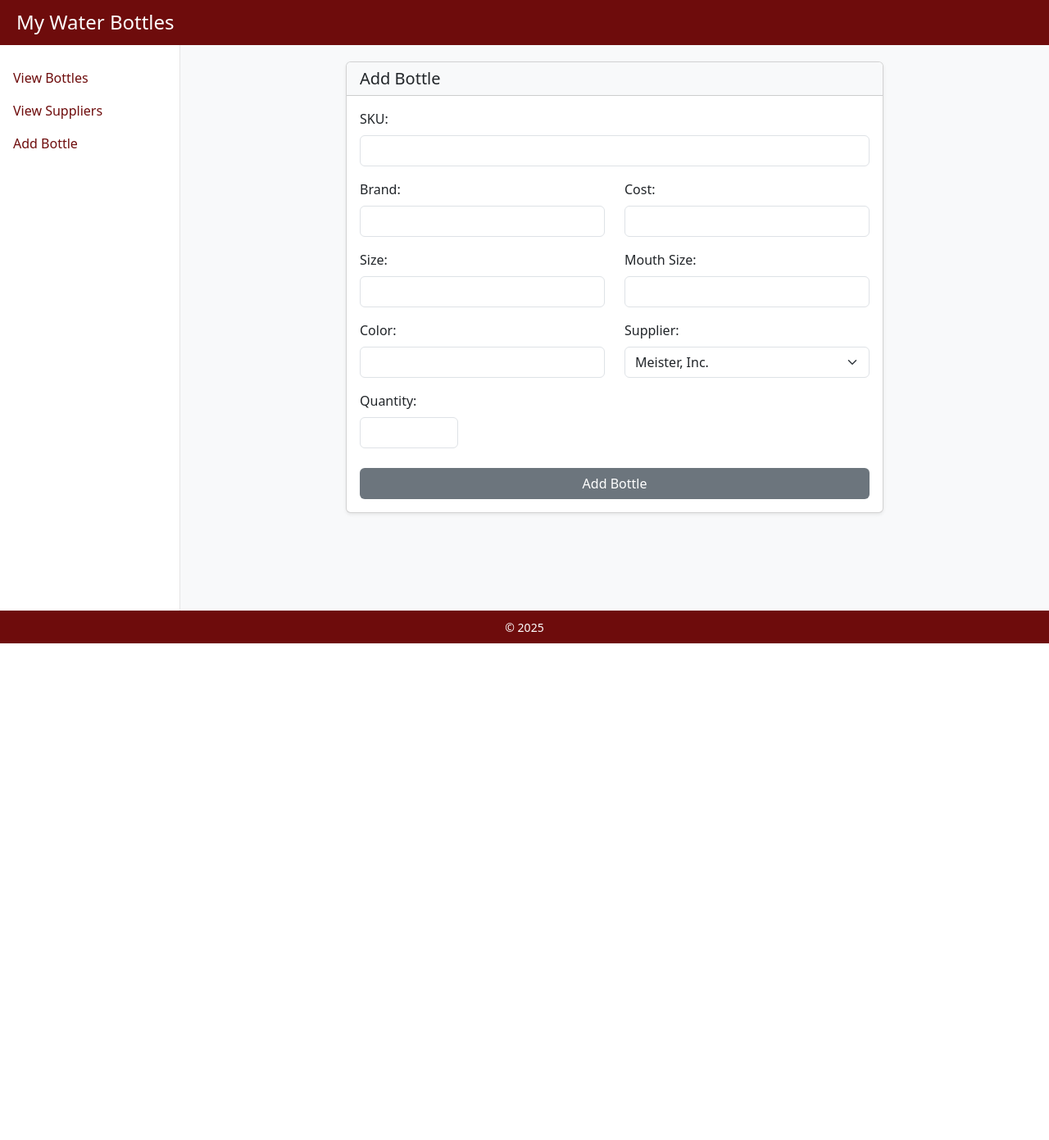
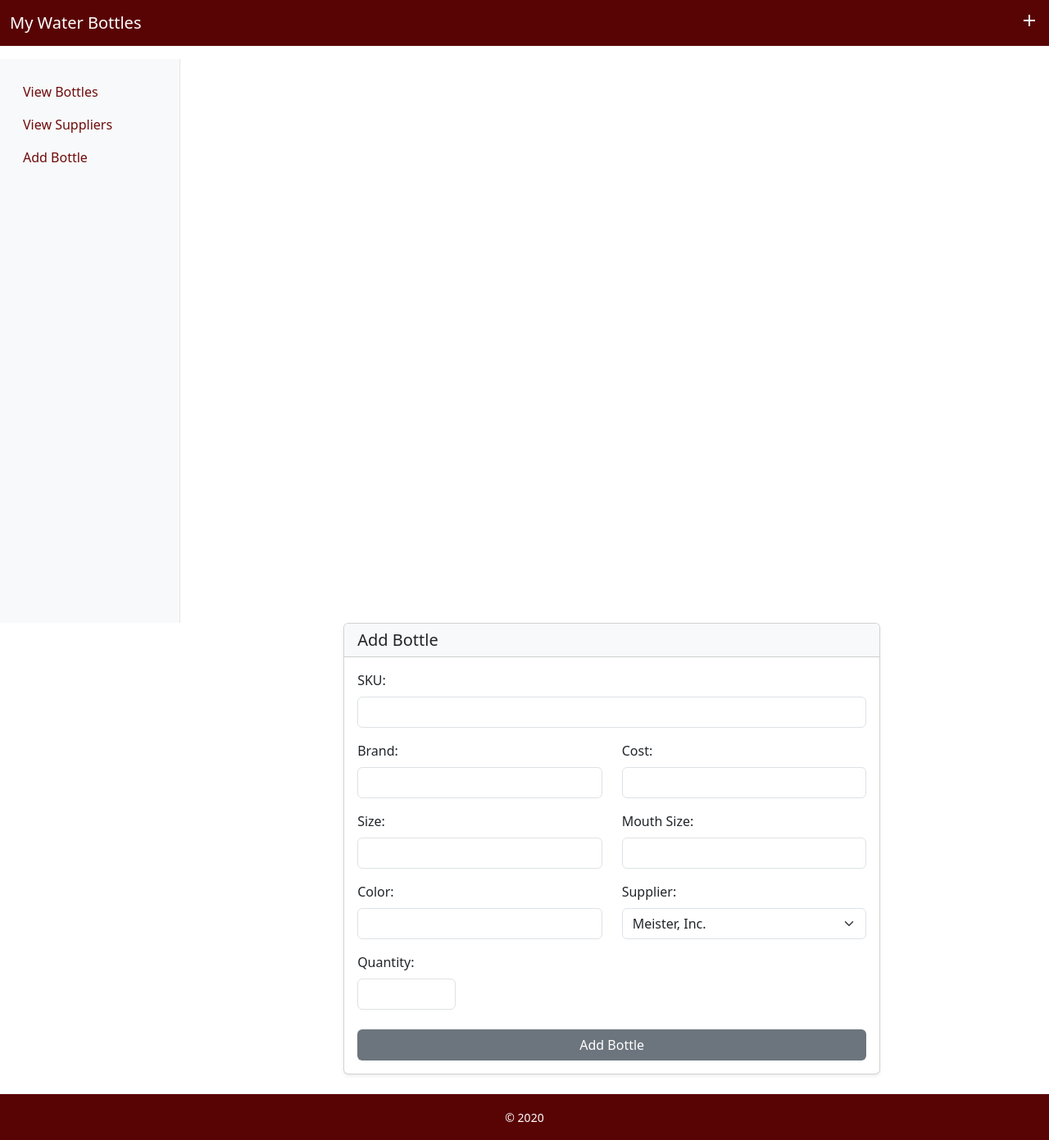
Before and after one commit to rinacode-alt/M5P-MakingTemplates-main, a Django app: page /add_bottle/ in a window 1280 px wide. Shown: the whole page at 82% size. Before the commit the page ends 785 px from the top, so only its background shows below. Run offline with Django 5.2, Linux system fonts and the light colour scheme; data comes from the database, SQL or seed files in the repository.

Commit message:
fixed colors and matched template

```diff
--- a/MyInventoryApp/templates/MyInventoryApp/add_bottle.html
+++ b/MyInventoryApp/templates/MyInventoryApp/add_bottle.html
@@ -38,9 +38,12 @@
                 <input
                   type="number"
                   step="0.01"
+                  min="0"
                   class="form-control"
                   id="cost"
                   name="price"
+                  onkeydown="return event.keyCode !== 189"
+                  oninput="this.value = this.value.replace(/^-/, '')"
                   required
                 />
               </div>
@@ -104,6 +107,9 @@
                 class="form-control"
                 id="quantity"
                 name="stock"
+                min="0"
+                onkeydown="return event.keyCode !== 189"
+                oninput="this.value = this.value.replace(/^-/, '')"
                 style="max-width: 120px"
                 required
               />
@@ -124,4 +130,31 @@
     </div>
   </div>
 </div>
+
+{% block extra_js %}
+<script>
+  // Additional validation for number inputs
+  document.addEventListener('DOMContentLoaded', function() {
+    // Get the number input elements
+    const costInput = document.getElementById('cost');
+    const quantityInput = document.getElementById('quantity');
+
+    // Function to validate number input and prevent negative values
+    function preventNegative(event) {
+      // Get the current value
+      const value = parseFloat(event.target.value);
+
+      // If the value is negative, reset to 0
+      if (value < 0) {
+        event.target.value = 0;
+      }
+    }
+
+    // Add event listeners for input changes
+    costInput.addEventListener('change', preventNegative);
+    quantityInput.addEventListener('change', preventNegative);
+  });
+</script>
 {% endblock %}
+
+{% endblock %}
--- a/MyInventoryApp/templates/MyInventoryApp/base.html
+++ b/MyInventoryApp/templates/MyInventoryApp/base.html
@@ -5,6 +5,10 @@
     <meta charset="UTF-8" />
     <meta name="viewport" content="width=device-width, initial-scale=1.0" />
     <title>{% block title %}Water Bottle Inventory{% endblock %}</title>
+    <link
+      rel="stylesheet"
+      href="https://fonts.googleapis.com/css?family=Roboto:300,400,500,700|Material+Icons"
+    />
     <link
       href="https://cdn.jsdelivr.net/npm/bootstrap@5.3.0/dist/css/bootstrap.min.css"
       rel="stylesheet"
@@ -21,52 +25,43 @@
         --dark-gray: #333333;
       }
 
-      .bg-maroon {
-        background-color: var(--brand-maroon) !important;
+      html,
+      body {
+        height: 100%;
       }
-
       body {
+        display: flex;
+        flex-direction: column;
         min-height: 100vh;
         overflow-x: hidden;
         padding: 0;
         margin: 0;
       }
-
-      .header {
-        background-color: var(--brand-maroon);
-        color: white;
-        height: var(--header-height);
-        position: fixed;
-        top: 0;
-        left: 0;
-        right: 0;
-        z-index: 1030;
+      .content-wrapper {
+        flex: 1;
         display: flex;
-        align-items: center;
-        justify-content: space-between;
-        padding: 0 20px;
+        flex-direction: column;
       }
-
-      .header h1 {
-        font-size: 1.5rem;
-        margin: 0;
+      .container-fluid {
+        flex: 1;
       }
-
-      /* Sidebar styling */
-      .page-container {
-        display: flex;
-        padding-top: var(--header-height);
-        min-height: calc(100vh - var(--header-height));
+      .row {
+        flex: 1;
       }
-
+      .bg-custom {
+        background-color: #590404 !important;
+      }
       .sidebar {
+        position: sticky;
+        top: 56px;
+        height: calc(100vh - 112px); /* Navbar and footer height */
+        overflow-y: auto;
         width: 220px;
         background-color: white;
         border-right: 1px solid #e5e5e5;
         padding-top: 20px;
         flex-shrink: 0;
       }
-
       .sidebar .nav-link {
         color: var(--brand-maroon);
         font-weight: 500;
@@ -74,91 +69,84 @@
         text-decoration: none;
         display: block;
       }
-
       .sidebar .nav-link:hover {
         background-color: rgba(110, 12, 12, 0.05);
       }
-
-      /* Content area */
-      .main-content {
-        flex-grow: 1;
-        padding: 20px;
-        background-color: #f8f9fa;
+      .footer {
+        padding: 1rem 0;
+        color: white;
+        text-align: center;
+        background-color: var(--brand-maroon);
       }
-
-      /* Table styling */
       .table {
         background-color: white;
         border-collapse: collapse;
       }
-
       .table thead th {
         background-color: #212529;
         color: white;
         border: none;
       }
-
       .table tbody tr:nth-of-type(odd) {
         background-color: rgba(0, 0, 0, 0.03);
       }
-
-      /* Button styling */
       .btn-details {
         background-color: #333;
         color: white;
         border: none;
         padding: 4px 12px;
       }
-
       .btn-details:hover {
         background-color: #555;
         color: white;
       }
-
-      /* Footer */
-      .footer {
-        background-color: var(--brand-maroon);
-        color: white;
-        padding: 0.5rem 0;
-        text-align: center;
-      }
     </style>
   </head>
   <body>
-    <header class="header">
-      <h1>My Water Bottles</h1>
+    <nav class="navbar navbar-dark bg-custom mb-3 sticky-top">
+      <div class="container-fluid">
+        <a class="navbar-brand mb-0" href="{% url 'view_bottles' %}">My Water Bottles</a>
+        <a href="{% url 'add_bottle' %}" class="text-white"><i class="material-icons">add</i></a>
+      </div>
+    </nav>
 
-    </header>
-
-    <div class="page-container">
-      <div class="sidebar">
+    <div class="content-wrapper">
+      <div class="container-fluid">
+        <div class="row">
+          <nav id="sidebar" class="col-md-3 col-lg-2 d-md-block bg-light sidebar">
+            <div class="position-sticky">
               <ul class="nav flex-column">
+                {% block sidebar %}
                 <li class="nav-item">
-            <a class="nav-link" href="{% url 'view_bottles' %}">
+                  <a class="nav-link {% if request.path == '/view_bottles/' %}active{% endif %}" href="{% url 'view_bottles' %}">
                     View Bottles
                   </a>
                 </li>
                 <li class="nav-item">
-            <a class="nav-link" href="{% url 'view_suppliers' %}">
+                  <a class="nav-link {% if request.path == '/view_suppliers/' %}active{% endif %}" href="{% url 'view_suppliers' %}">
                     View Suppliers
                   </a>
                 </li>
                 <li class="nav-item">
-            <a class="nav-link" href="{% url 'add_bottle' %}">
+                  <a class="nav-link {% if request.path == '/add_bottle/' %}active{% endif %}" href="{% url 'add_bottle' %}">
                     Add Bottle
                   </a>
                 </li>
+                {% endblock %}
               </ul>
             </div>
+          </nav>
 
-      <div class="main-content">
+          <main class="col-md-9 ms-sm-auto col-lg-10 px-4">
             {% block content %}{% endblock %}
+          </main>
+        </div>
       </div>
     </div>
 
-    <footer class="footer">
+    <footer class="footer bg-custom">
       <div class="container">
-        <small>&copy; {% now "Y" %}</small>
+        <small>&copy; 2020</small>
       </div>
     </footer>
 
```
Lines whose indentation alone changed are shown as unchanged.
